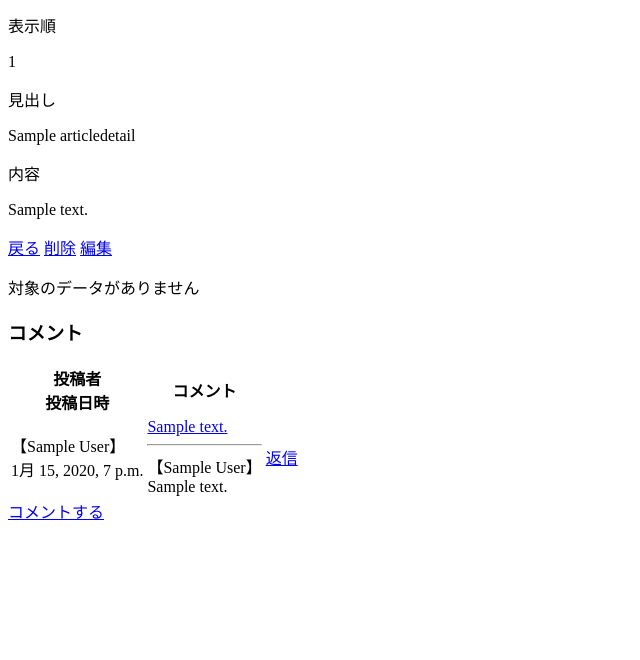
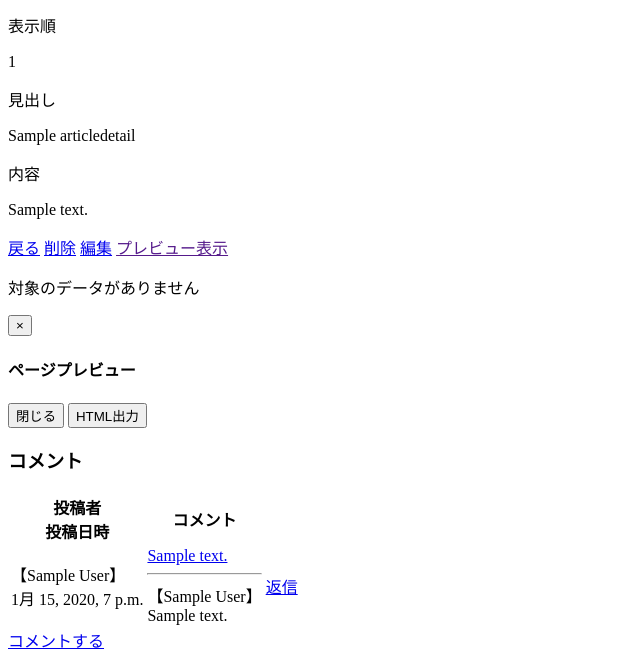
Before and after one commit to rsat19881224/wrich, a Django app: page /detail/1/ in a window 1280 px wide. Shown: the part 772-1432 px from the top of the page, without its empty margins (0-640 px from the left). Before the commit the page ends 1292 px from the top, so only its background shows below. Run offline with Django 3.2, Linux system fonts and the light colour scheme; a user stored in the database is signed in; tables that the repository leaves empty hold one stand-in row (values such as "Sample post"); some libraries are stand-ins or nearby versions.

Commit message:
HTML出力実装

```diff
--- a/article/forms.py
+++ b/article/forms.py
@@ -71,7 +71,7 @@ class CommentForm(forms.ModelForm):
         model = Comment
         fields = '__all__'
         widgets = {
-          'content': forms.Textarea(attrs={'cols': 30, 'rows': 1}),
+            'content': forms.Textarea(attrs={'cols': 30, 'rows': 1}),
         }
 
 class ReplyForm(forms.ModelForm):
--- a/article/templates/article/article_comments.html
+++ b/article/templates/article/article_comments.html
@@ -6,6 +6,8 @@
         </div><!-- /.box-header -->
 
         <table id="article_list" class="table table-bordered">
+            {% for comment in comment_list %}
+            {% if forloop.first %}
             <thead>
                 <tr>
                     <th>投稿者<br>投稿日時</th>
@@ -14,8 +16,9 @@
                     <th></th>
                 </tr>
             </thead>
+            {% endif %}
             <tbody>
-            {% for comment in comment_list %}
+
             <tr>
                 <td>
                     【{{ comment.created_by }}】<br>
@@ -36,7 +39,7 @@
             </tr>
 
             {% empty %}
-            <p>コメントはありません。</p>
+            <p> ※コメントはありません。</p>
             {% endfor %}
 
             </tbody>
--- a/article/templates/article/article_detail.html
+++ b/article/templates/article/article_detail.html
@@ -9,10 +9,13 @@
                 <h3 class="box-title"><i class="fa fa-info-circle"></i>基本情報</h3>
             </div><!-- /.box-header -->
             {% include "./article_detail_contents.html" %}
+
             <div class="box-footer">
-                <a href="{% url 'index' %}" class="btn btn-default btn-sm"><i class="fa fa-reply"></i>戻る</a>
+                <a href="{% url 'index' %}" class="btn btn-default "><i class="fa fa-reply"></i>戻る</a>
                 <a href="{% url 'delete' article.pk %}" class="btn btn-danger pull-right btn-sm" id="btn_del"><i class="fa fa-trash"></i>削除</a>
                 <a href="{% url 'update' article.pk %}" class="btn btn-warning pull-right btn-sm"><i class="fa fa-edit"></i>編集</a>
+                <a href="" class="btn btn-info" data-toggle="modal" data-target="#HTMLModal"><i class="fa fa-play"></i>プレビュー表示</a>
+
             </div>
         </div><!-- /.box -->
       </div>
@@ -41,5 +44,36 @@
     {% empty %}
     <p>対象のデータがありません</p>
     {% endfor %}
+
+    <div class="modal fade" id="HTMLModal" tabindex="-1" role="dialog" aria-labelledby="HtmlModalLabel" aria-hidden="true">
+      <div class="modal-dialog modal-lg" role="document">
+        <div class="modal-content">
+          <div class="modal-header">
+            <button type="button" class="close" data-dismiss="modal" aria-label="Close">
+                <span aria-hidden="true">&times;</span>
+            </button>
+            <h4 class="modal-title" id="HtmlModalLabel">ページプレビュー</h4>
+          </div>
+          <div class="modal-body">
+            <div id="preview"></div>
+          </div>
+          <div class="modal-footer">
+            <button type="button" class="btn btn-default" data-dismiss="modal">閉じる</button>
+            <button type="button" class="btn btn-primary">HTML出力</button>
+          </div>
+        </div>
+      </div>
+    </div>
+
     {% include "./article_comments.html" %}
 {% endblock %}
+
+{% block bottom_script %}
+    <script>
+        $(function() {
+            var source = $('input:hidden[name="txtsource"]').val();
+
+            $('#preview').html(source);
+        });
+    </script>
+{% endblock bottom_script %}
--- a/article/templates/article/article_detail_contents.html
+++ b/article/templates/article/article_detail_contents.html
@@ -83,5 +83,11 @@
                 </div>
             </div>
         </div>
+        {% if forloop.last %}
+             <input type="hidden" name="counter" id="counter" value="{{ forloop.counter }}">
+        {% endif %}
     {% endfor %}
+    <input type="hidden" name="txtsource" id="txtsource" value="
+        <h2>{{  html_pre  }}</h2>
+    ">
 </form>
--- a/article/templates/article/article_form.html
+++ b/article/templates/article/article_form.html
@@ -67,7 +67,7 @@
                 {% endif %}
                 <button type="submit" class="btn btn-primary command save pull-right"><i class="fa fa-save"></i>登録</button>
 
-                <button class="btn btn-primary " data-toggle="modal" data-target="#InfoModal" >info</button>
+                <a href="" class="btn btn-info" data-toggle="modal" data-target="#InfoModal"><i class="fa fa-reply"></i>info</a>
 
             </div>
           </form>
--- a/article/views.py
+++ b/article/views.py
@@ -15,7 +15,7 @@ logger = getLogger(__name__)
 
 from .filters import ArticleFilterSet
 from .forms import ArticleForm, ArticleDetailFormSet, CommentForm, ReplyForm
-from .models import Article, Comment, Reply
+from .models import Article, ArticleDetail, Comment, Reply
 
 class FormsetMixin(object):
     object = None
@@ -146,7 +146,26 @@ class ArticleDetailView(LoginRequiredMixin, DetailView):
     def get_context_data(self, **kwargs):
         article_pk = self.kwargs['pk']
         context = super().get_context_data(**kwargs)
+
         context['comment_list'] = Comment.objects.filter(target=article_pk)
+
+        # htmlプレビュー用データ作成
+        obj = Article.objects.get(id=article_pk)
+        objdetail = ArticleDetail.objects.get(id=article_pk)
+
+        str_Html = obj.intro_title
+        str_Html += obj.intro_content
+
+        #orderbyで表示順にならべた上でfor文で
+        #そもｓもテーブルはselect_relatedを使えないか検証すること
+        #for detail in objdetail:
+        str_Html += objdetail.block_title
+        str_Html += objdetail.block_content
+
+        logger.debug(obj)
+
+        context['html_pre'] = str_Html
+
         return context
 
 
```
